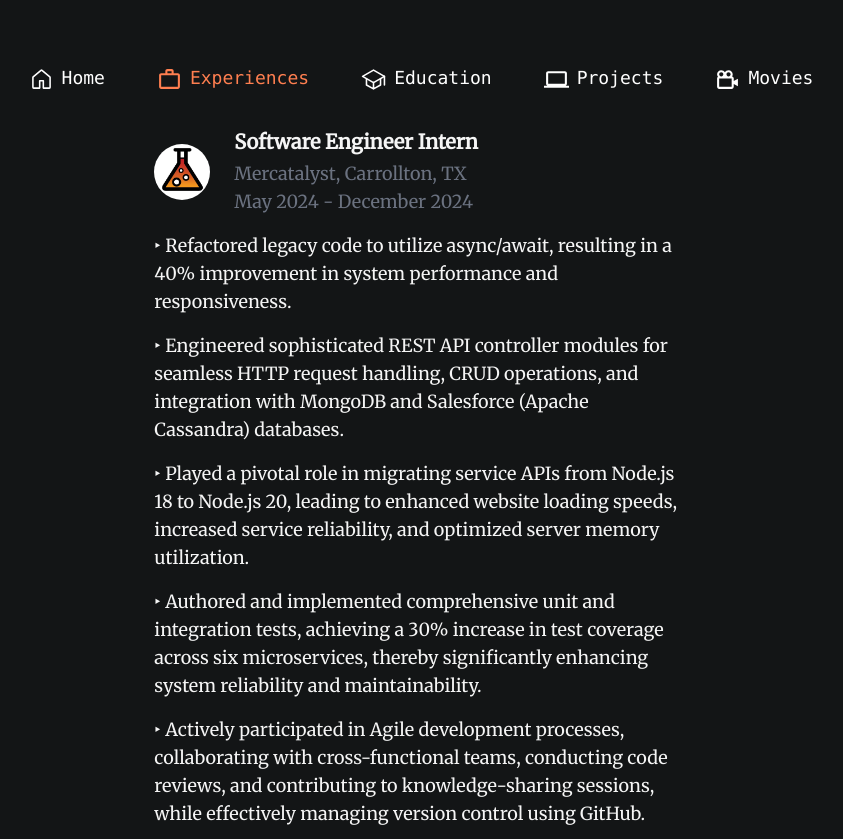
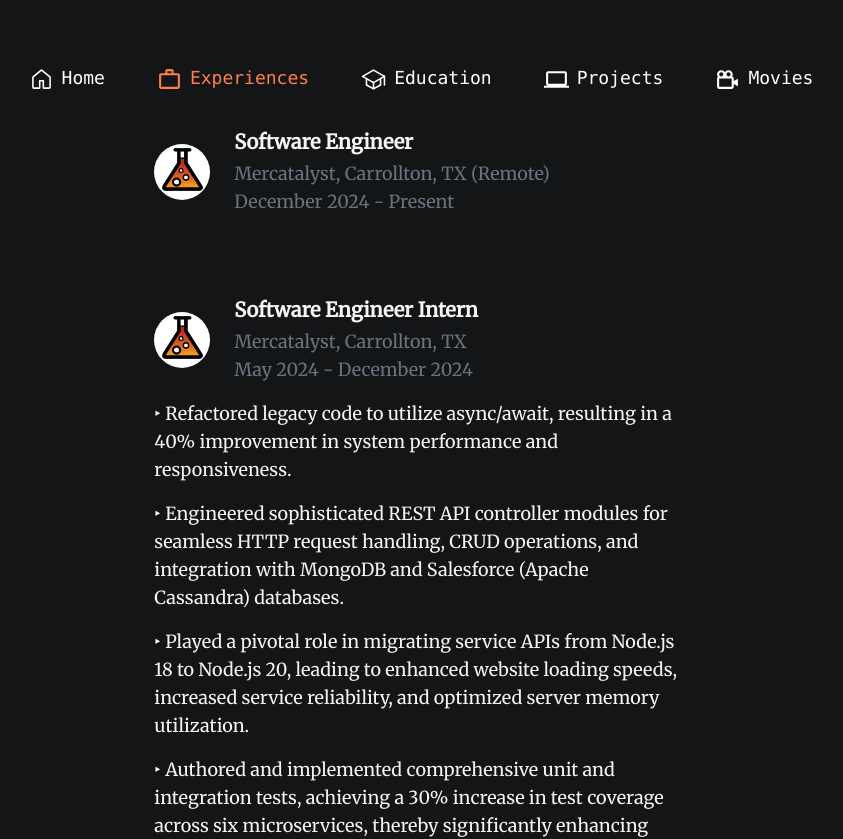
Before and after one commit to AhmadaBa/portfolio-website, a Next.js app: page /Experience in a window 1280 px wide. Shown: the top 839 px of the page, without its empty margins (219-1062 px from the left). Built offline with nearby package versions, Linux system fonts and the light colour scheme.

Commit message:
added new role

```diff
--- a/src/app/Experience/page.jsx
+++ b/src/app/Experience/page.jsx
@@ -17,6 +17,20 @@ const Experience = () => {
                     <img src="/work-logos/mercatalyst.jpg" alt="mercatalyst Logo" className="w-14 h-14 mr-2 rounded-full" />
                   </div>
                   <div className="flex flex-col">
+                    <h3 className="text-xl font-semibold">Software Engineer</h3>
+                    <p className="text-gray-500 mt-1">Mercatalyst, Carrollton, TX (Remote)</p>
+                    <span className="text-gray-500">December 2024 - Present</span>
+                  </div>
+                </div>
+              </div>
+            </div>
+            <div className="pb-8 opacity-0 animate-fadeIn" style={{ animationDelay: '0.5s' }}>
+              <div className="flex justify-between items-center">
+                <div className="flex items-center">
+                  <div className="flex items-center rounded-full mr-4">
+                    <img src="/work-logos/mercatalyst.jpg" alt="mercatalyst Logo" className="w-14 h-14 mr-2 rounded-full" />
+                  </div>
+                  <div className="flex flex-col">
                     <h3 className="text-xl font-semibold">Software Engineer Intern</h3>
                     <p className="text-gray-500 mt-1">Mercatalyst, Carrollton, TX</p>
                     <span className="text-gray-500">May 2024 - December 2024</span>
@@ -24,10 +38,10 @@ const Experience = () => {
                 </div>
               </div>
               <ul className="mt-4 list-arrow space-y-4">
-                <li className="opacity-0 animate-fadeIn" style={{ animationDelay: '0.2s' }}> Refactored legacy code to utilize async/await, resulting in a 40% improvement in system performance and responsiveness.</li>
-                <li className="opacity-0 animate-fadeIn" style={{ animationDelay: '0.3s' }}> Engineered sophisticated REST API controller modules for seamless HTTP request handling, CRUD operations, and integration with MongoDB and Salesforce (Apache Cassandra) databases.</li>
-                <li className="opacity-0 animate-fadeIn" style={{ animationDelay: '0.4s' }}> Played a pivotal role in migrating service APIs from Node.js 18 to Node.js 20, leading to enhanced website loading speeds, increased service reliability, and optimized server memory utilization.</li>
-                <li className="opacity-0 animate-fadeIn" style={{ animationDelay: '0.5s' }}> Authored and implemented comprehensive unit and integration tests, achieving a 30% increase in test coverage across six microservices, thereby significantly enhancing system reliability and maintainability.</li>
+                <li className="opacity-0 animate-fadeIn" style={{ animationDelay: '0.3s' }}> Refactored legacy code to utilize async/await, resulting in a 40% improvement in system performance and responsiveness.</li>
+                <li className="opacity-0 animate-fadeIn" style={{ animationDelay: '0.4s' }}> Engineered sophisticated REST API controller modules for seamless HTTP request handling, CRUD operations, and integration with MongoDB and Salesforce (Apache Cassandra) databases.</li>
+                <li className="opacity-0 animate-fadeIn" style={{ animationDelay: '0.5s' }}> Played a pivotal role in migrating service APIs from Node.js 18 to Node.js 20, leading to enhanced website loading speeds, increased service reliability, and optimized server memory utilization.</li>
+                <li className="opacity-0 animate-fadeIn" style={{ animationDelay: '0.6s' }}> Authored and implemented comprehensive unit and integration tests, achieving a 30% increase in test coverage across six microservices, thereby significantly enhancing system reliability and maintainability.</li>
                 <li className="opacity-0 animate-fadeIn" style={{ animationDelay: '0.7s' }}> Actively participated in Agile development processes, collaborating with cross-functional teams, conducting code reviews, and contributing to knowledge-sharing sessions, while effectively managing version control using GitHub.</li>
               </ul>
             </div>
```
